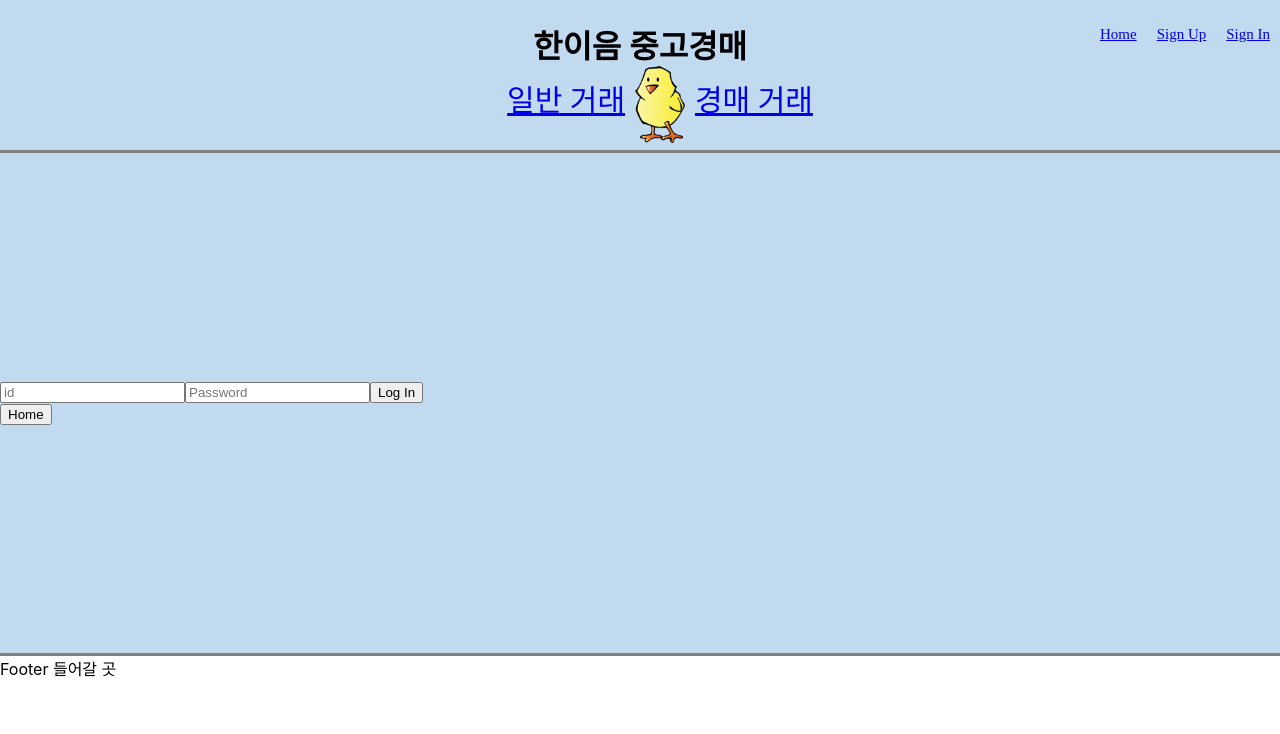
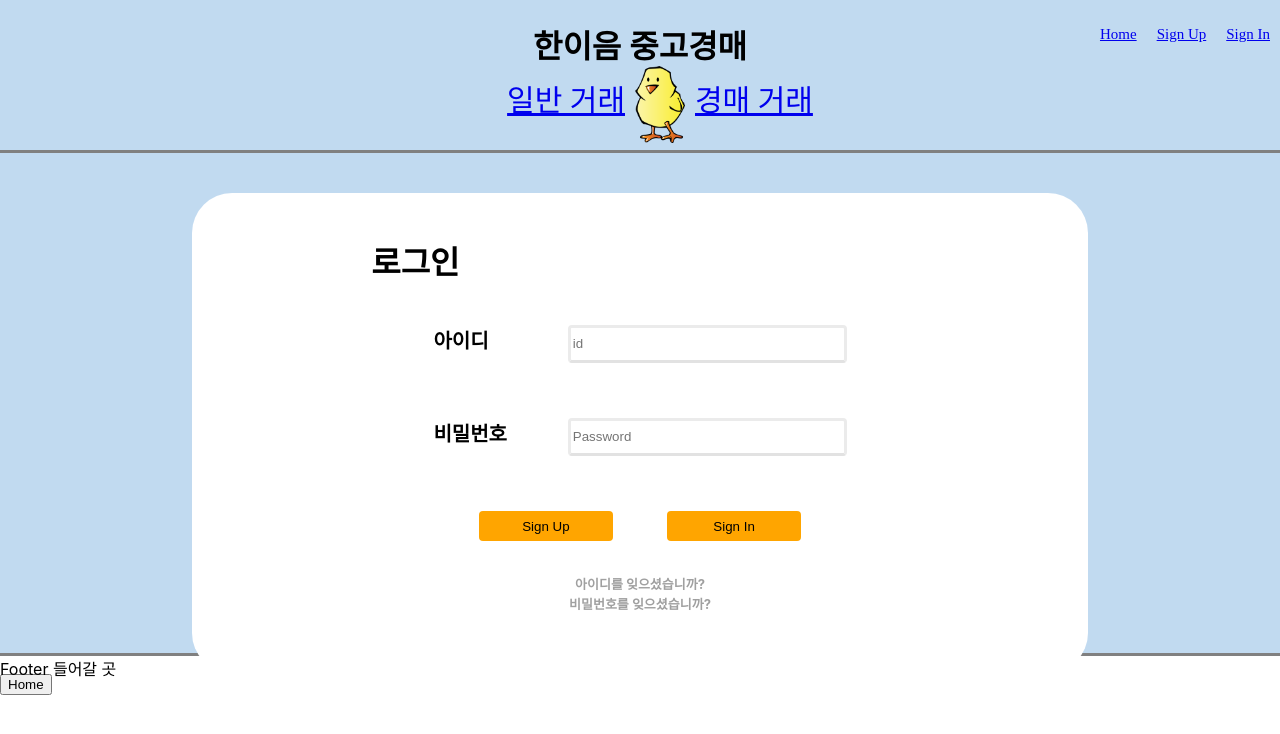
Before and after one commit to hyuntall/VintageAction, a React (Create React App) app in the folder frontend/hanium-client/: page /sign-in in a window 1280 px wide. Shown: the top 734 px of the page. Built offline with nearby package versions, Linux system fonts and the light colour scheme.

Commit message:
Modify SiginIn and SignIn.css

```diff
--- a/frontend/hanium-client/src/components/SignInForm.js
+++ b/frontend/hanium-client/src/components/SignInForm.js
@@ -35,15 +35,19 @@ const SignInForm =({ refreshMember }) => {
 
     return (
         <>
-            <form onSubmit={onSubmit} className="container">
+        <div className="signIn-form">
+            <form onSubmit={onSubmit}>
+                <label htmlFor="id-input">아이디</label>
                 <input
                 name="id"
                 placeholder="id"
                 required
                 value={id}
                 onChange={onChange}
-                className="authInput"/>
-
+                className="id-input"
+                id="id-input"/>
+                <br/>
+                <label htmlFor="password-input">비밀번호</label>
                 <input
                 name="password"
                 type="password"
@@ -51,13 +55,23 @@ const SignInForm =({ refreshMember }) => {
                 required
                 value={password}
                 onChange={onChange}
-                className="authInput"/>
+                className="password-input"
+                id="password-input"/>
+                <br/>
+                <input type="submit"
+                className="signUp-submit submit"
+                value="Sign Up"/>
 
                 <input type="submit"
-                className="authInput authSubmit"
-                value="Log In"/>
+                className="signIn-submit submit"
+                value="Sign In"/>
+                <br/>
+                <span>아이디를 잊으셨습니까?</span>
+                <br/>
+                <span>비밀번호를 잊으셨습니까?</span>
                 {error && <span className="authError">{error}</span>}
             </form>
+            </div>
         </>
     )
 }
--- /dev/null
+++ b/frontend/hanium-client/src/css/SignIn.css
@@ -0,0 +1,68 @@
+.signIn-container {
+    background-color: white;
+    width: 70%;
+    height: 60vh;
+    margin: auto;
+    margin-top: 5vh;
+    align-content: center;
+    border: 0;
+    border-radius: 2.5em;
+}
+
+.signIn-container h1 {
+    position: relative;
+    margin: auto;
+    top: 5vh;
+    margin-left: 20%;
+    height: 5vh;
+}
+
+.signIn-container .signIn-form {
+    top: 3vh;
+    position: relative;
+    margin: auto;
+    height: 90%;
+    width: 100%;
+    display: inline-block;
+    text-align: center;
+}
+
+.signIn-form label {
+    font-weight: bolder;
+    display: inline-block;
+    width: 15%;
+    text-align: left;
+    font-size: 20px;
+}
+
+.signIn-form * {
+    margin-top: 4vh;
+    margin-bottom: 4vh;
+}
+
+.signIn-form input{
+    display: inline-block;
+    border: 3px solid #ebebeb;
+    border-bottom-color: #e2e2e2;
+    border-radius: .3em;
+    height: 30px;
+    width: 30%;
+    margin-top: 0.5vh;
+    margin-bottom: 0.5vh;
+}
+
+.signIn-form .submit {
+    width: 15%;
+    margin-right: 3%;
+    margin-left: 3%;
+    background-color: orange;
+    border: 0;
+    margin-top: 4vh;
+    margin-bottom: 4vh;
+}
+
+.signIn-form span {
+    font-size: small;
+    color: #a0a0a0;
+    font-weight: bold;
+}
--- a/frontend/hanium-client/src/routes/SignIn.js
+++ b/frontend/hanium-client/src/routes/SignIn.js
@@ -1,7 +1,7 @@
 import React from "react";
 import { useNavigate } from "react-router-dom";
 import SignInForm from "../components/SignInForm";
-
+import "../css/SignIn.css"
 const SignIn = ({ refreshMember }) => {
     const navigate = useNavigate();
     const goBack = () => {
@@ -9,7 +9,8 @@ const SignIn = ({ refreshMember }) => {
     }
     return (
         <>
-            <div className="authContainer">
+            <div className="signIn-container">
+                <h1>로그인</h1>
                 <SignInForm refreshMember={refreshMember}/>
             </div>
             <button onClick={goBack}>
```
